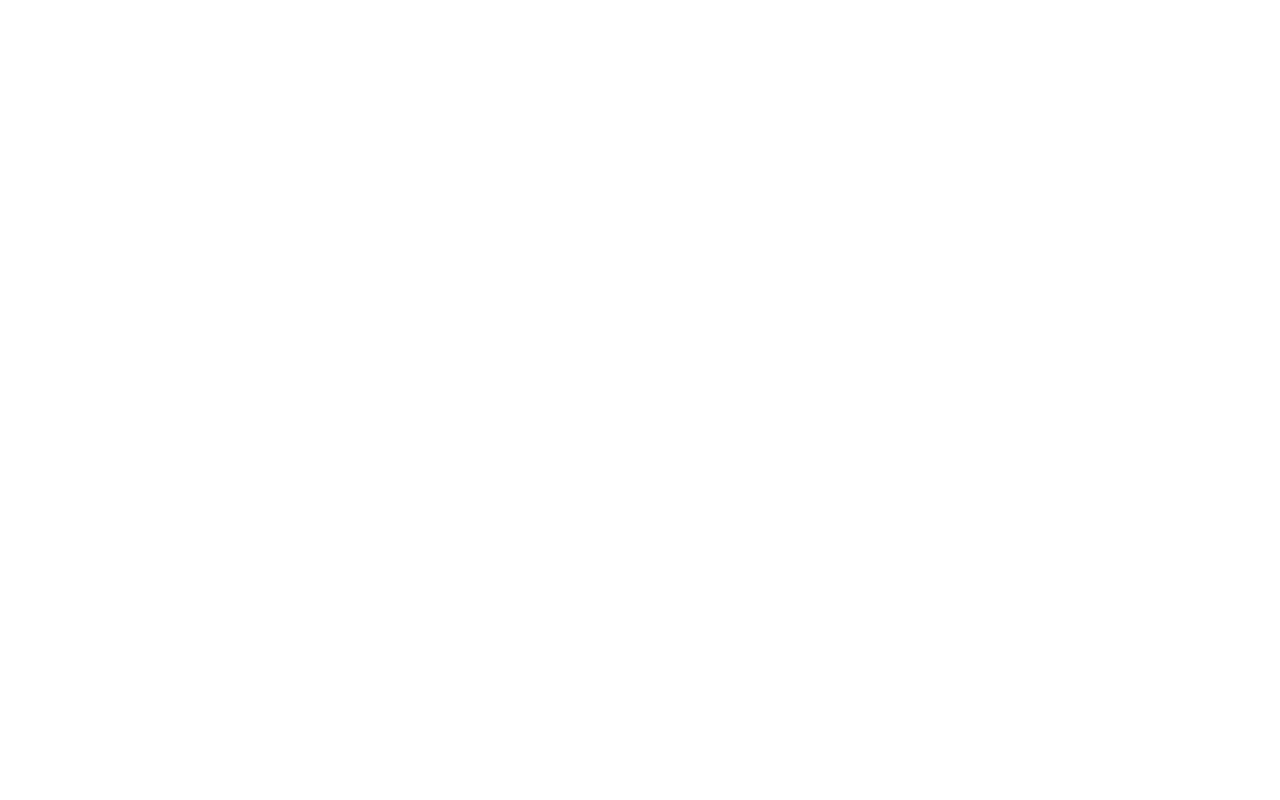
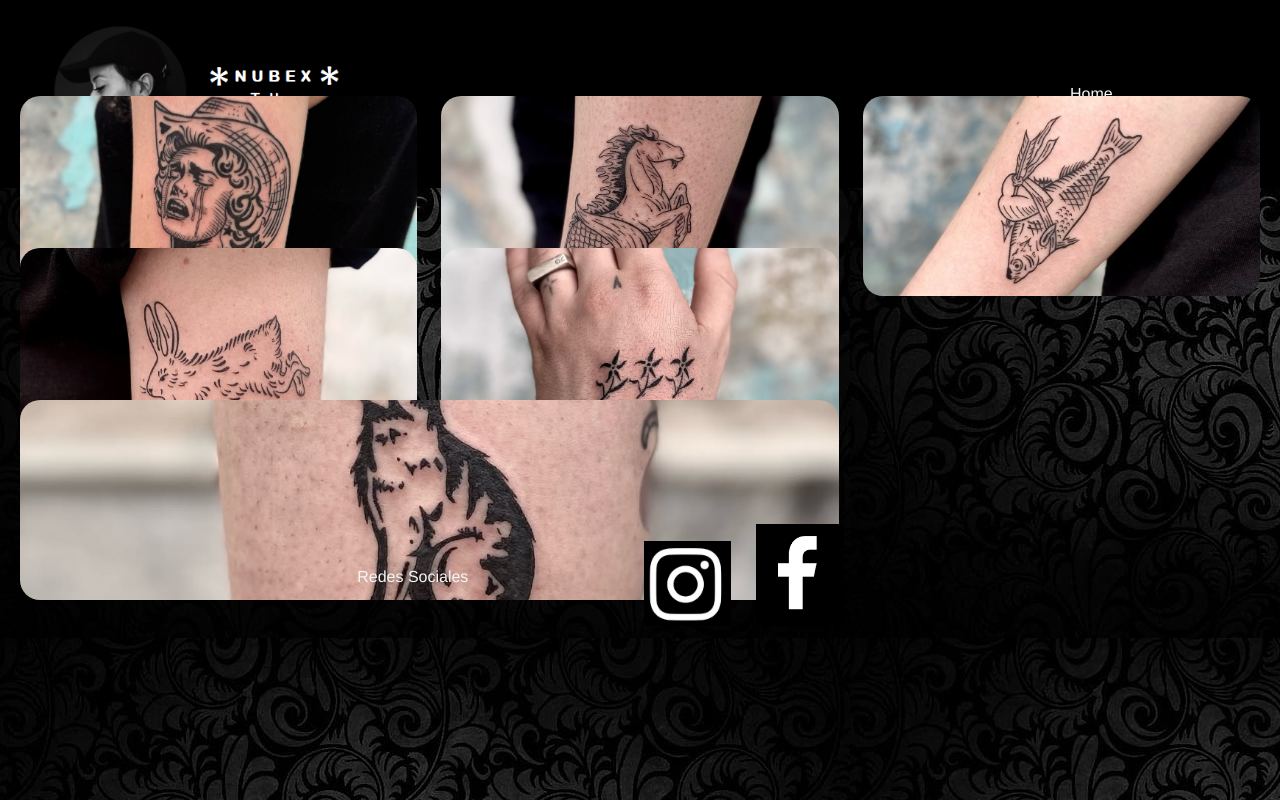
Before and after one commit to AlvaroS-hub/2da-entrega, a plain HTML site: page pages/trabajos.html in a window 1280 px wide. Drawn offline with Linux system fonts and the light colour scheme.

Commit message:
subiendo entrega

```diff
--- a/css/main.css
+++ b/css/main.css
@@ -23,7 +23,7 @@ a{
     color: whitesmoke;
     text-decoration: none;
 }
-/* Estilo header para mobile */
+/* Estilo header para mobile para página central*/
 
 header{
     font-size: 1rem;
@@ -50,6 +50,7 @@ header nav ul{
 h1{
     color: whitesmoke;
     text-align: center;
+    justify-content: center;
     font-family: Impact, Haettenschweiler, 'Arial Narrow Bold', sans-serif;
 }
 
@@ -77,6 +78,7 @@ main p{
     font-family: 'Franklin Gothic Medium', 'Arial Narrow', Arial, sans-serif;
     color: whitesmoke;
     text-align: center;
+
 }
 
 /* Footer */
@@ -107,10 +109,84 @@ footer img {
   margin-right: 20px;
 }
 
+/* Estilos "trabajos" para mobile*/
+
+main .t2, main .t3, main .t4{
+    display: none;
+}
+
+/* Estilos "consejos" para mobile */
+
+main p{
+    margin-top: -60px;
+}
+
+
+
+
+
+
+
+
+
+
+
+
 /* Estilo para Tablet */
 
 @media screen and (min-width: 768px){
     main{
+        grid-template-columns: repeat(2, 1fr);
+        grid-template-rows: repeat(2, 40%);
+    }
+
+    main .im2{
+        grid-row:  span 2;
+    }
+    main div p{
+        grid-row: span 2;
+        align-items: center;
+        justify-items: center;
+        text-align: center;
+    }
+    main .t6{
+        grid-column:  span 2;
+    }
+    main p{
+        justify-content: center;
+    }
+}
+
+/* Estilo desktop*/
+
+@media screen and (min-width: 1024px){
+    header{
+    font-size: 1rem;
+    display: flex;
+    align-items: center;
+    gap: 600px;
+    }
+
+
+
+    main{
+        grid-template-columns: repeat(3, 3fr);
+        display: grid;
+        height: 40vh;
 
     }
+
+    main div img{
+        width: 100%;
+        height: 200px;
+        object-fit: cover;
+        display: block;
+        border-radius: 20px;
+    }
+    main .t2, main .t3, main .t4{
+    display: flex;
+
 }
+
+
+}
--- a/index.html
+++ b/index.html
@@ -3,10 +3,11 @@
   <head>
     <meta charset="utf-8">
     <meta name="viewport" content="width=device-width, initial-scale=1">
+    <!-- Link de Bootstrap-->
+    <link href="https://cdn.jsdelivr.net/npm/bootstrap@5.3.6/dist/css/bootstrap.min.css" rel="stylesheet" integrity="sha384-4Q6Gf2aSP4eDXB8Miphtr37CMZZQ5oXLH2yaXMJ2w8e2ZtHTl7GptT4jmndRuHDT" crossorigin="anonymous">
     <!-- Link de css-->
      <link rel="stylesheet" href="css/main.css">
     <title>nube.ttt</title>
-    <!-- Link de Bootstrap-->
   </head>
   <body>
     <!-- Banner Princilal-->
@@ -42,8 +43,7 @@
         <div class="im3">
             <img src="img/im3.jpg" alt="">
         </div>
-    <p>Podes encontrar más diseños en mis redes</p>
-
+        <p>Podes encontrar más diseños en mis redes</p>
     </main>
 
     <!-- Pie de pagina -->
--- a/pages/trabajos.html
+++ b/pages/trabajos.html
@@ -0,0 +1,66 @@
+<!doctype html>
+<html lang="en">
+  <head>
+    <meta charset="utf-8">
+    <meta name="viewport" content="width=device-width, initial-scale=1">
+    <!-- Link de css-->
+     <link rel="stylesheet" href="../css/main.css">
+    <title>nube.ttt</title>
+    <!-- Link de Bootstrap-->
+  </head>
+  <body>
+    <!-- Banner Princilal-->
+    <header>
+        <div class="logo">
+            <img src="../img/logo.png" alt="">
+        </div>
+        <nav>
+            <ul>
+                <li>
+                    <a href="../index.html">Home</a>
+                </li>
+            </ul>
+        </nav>
+
+    </header>
+
+    <main>
+
+        <div class="t1">
+            <img src="../img/t1.jpg" alt="">
+        </div>
+        <div class="t2">
+            <img src="../img/t2.jpg" alt="">
+        </div>
+        <div class="t3">
+            <img src="../img/t3.jpg" alt="">
+        </div>
+        <div class="t4">
+            <img src="../img/t4.jpg" alt="">
+        </div>
+        <div class="t5">
+            <img src="../img/t5.jpg" alt="">
+        </div>
+        <div class="t6">
+            <img src="../img/t6.jpg" alt="">
+        </div>
+
+    </main>
+
+    <!-- Pie de pagina -->
+     <footer>
+        <p>Redes Sociales</p>
+        <div class="container">
+        <a href="https://www.instagram.com/nubex.tt/">
+            <img src="../img/ig.png" alt="">
+        </a>
+        <a href="https://www.facebook.com/nubededos">
+            <img src="../img/f.png" alt="">
+        </a>
+        </div>
+     </footer>
+
+
+
+  </body>
+</html>
```
Also changed, not shown: pages/consejos.html (+60 -0 lines), pages/cuidados.html (+53 -0 lines), pages/home.html (deleted).
